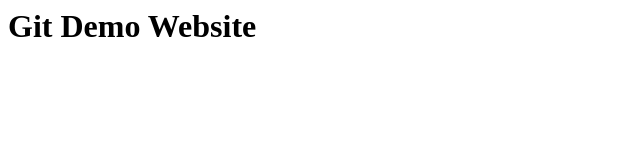
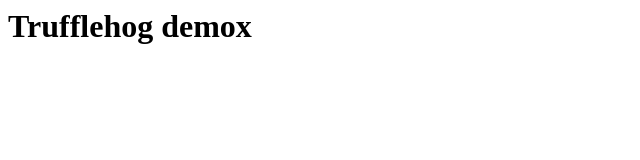
Before and after one commit to Dhamodharan-R/Git, a plain HTML site: page index.html in a window 1280 px wide. Shown: the whole page, without its empty margins (0-640 px from the left). Drawn offline with Linux system fonts and the light colour scheme.

Commit message:
Modified code

```diff
--- a/index.html
+++ b/index.html
@@ -3,6 +3,6 @@
 git demo
 </title>
 <body>
-<h1>Git Demo Website</h1>
+<h1>Trufflehog demox</h1>
 </body>
 </html>
```
